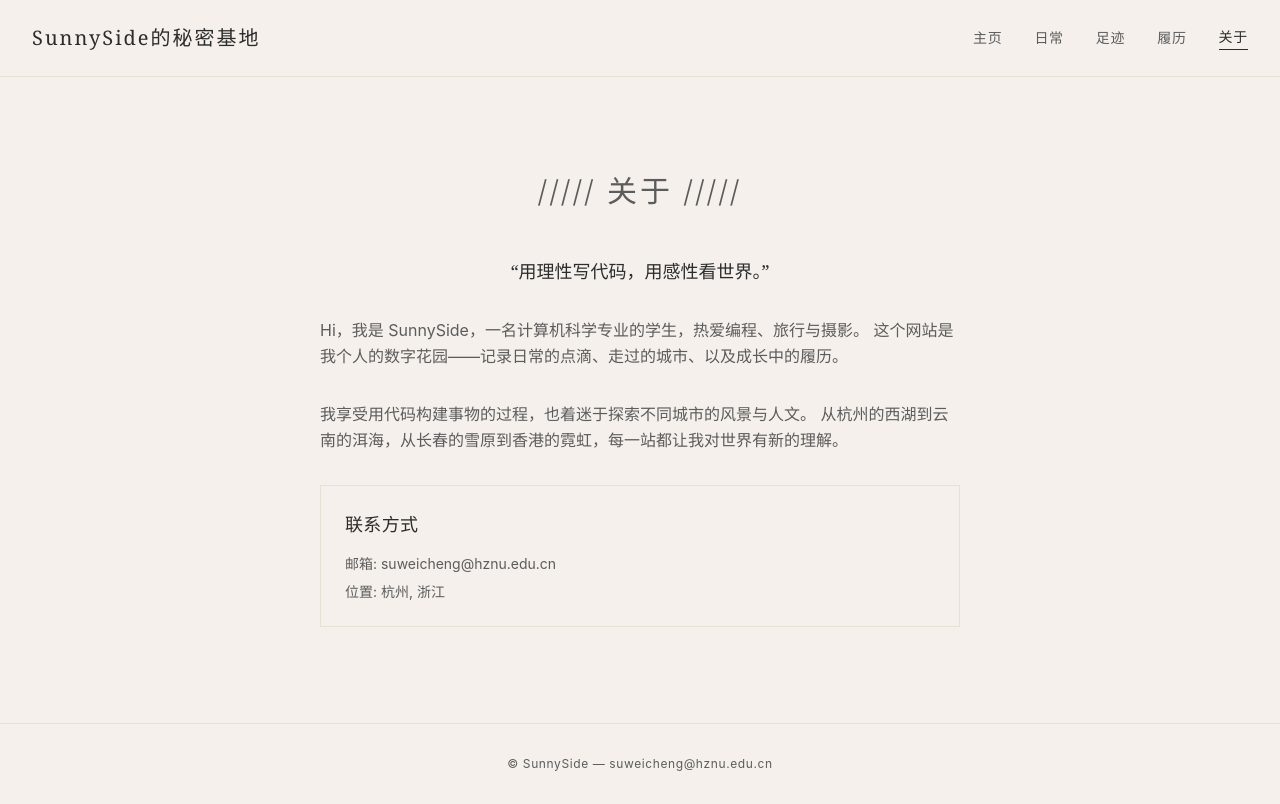
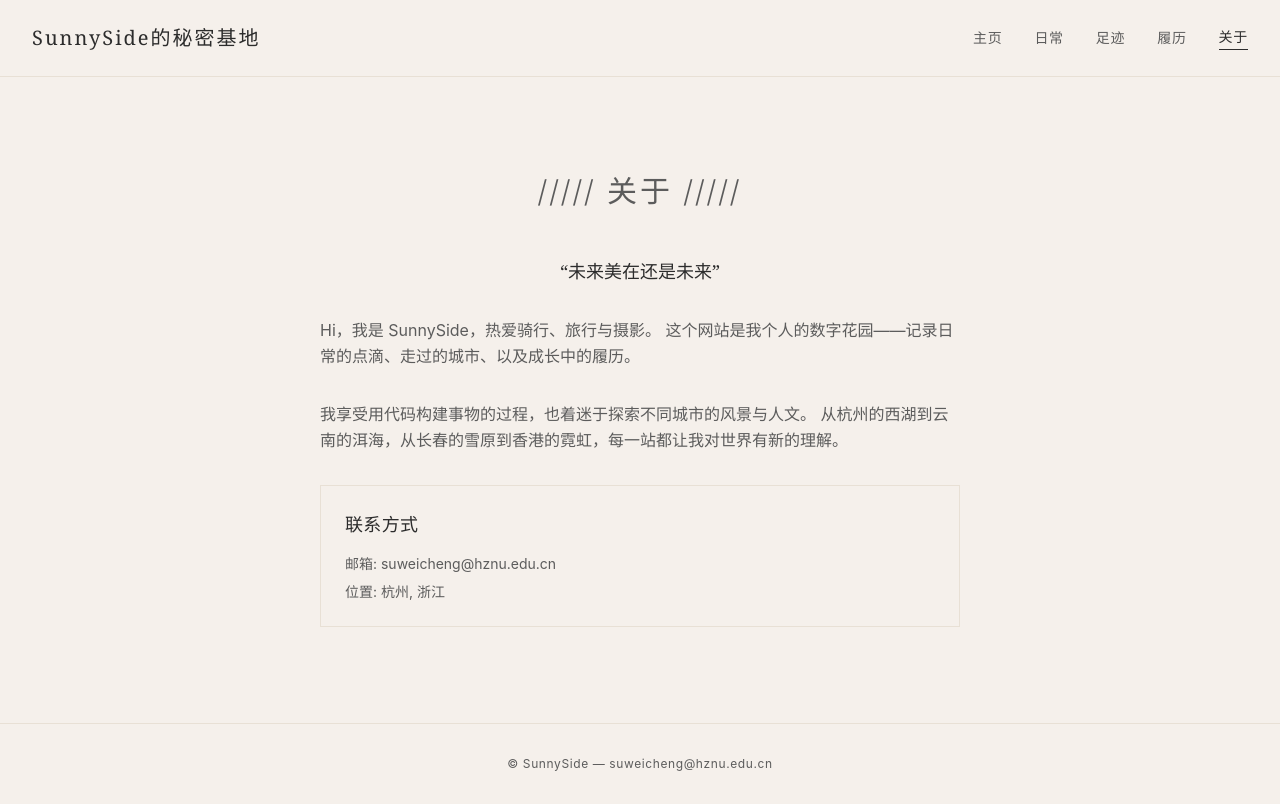
Before and after one commit to SunnySide123/sunnyside, a Next.js app: page /about in a window 1280 px wide. Built offline with nearby package versions, Linux system fonts and the light colour scheme.

Commit message:
Update about page text and default signature

```diff
--- a/app/about/page.tsx
+++ b/app/about/page.tsx
@@ -7,11 +7,11 @@ export default function AboutPage() {
 
       <div className="space-y-8 text-charcoal-light leading-relaxed">
         <p className="text-center text-lg font-serif text-charcoal">
-          &ldquo;用理性写代码，用感性看世界。&rdquo;
+          &ldquo;未来美在还是未来&rdquo;
         </p>
 
         <p>
-          Hi，我是 SunnySide，一名计算机科学专业的学生，热爱编程、旅行与摄影。
+          Hi，我是 SunnySide，热爱骑行、旅行与摄影。
           这个网站是我个人的数字花园——记录日常的点滴、走过的城市、以及成长中的履历。
         </p>
 
--- a/app/layout.tsx
+++ b/app/layout.tsx
@@ -5,7 +5,7 @@ import Footer from './components/Footer'
 
 export const metadata: Metadata = {
   title: 'SunnySide',
-  description: '用理性写代码，用感性看世界。',
+  description: '未来美在还是未来',
 }
 
 export default function RootLayout({ children }: { children: React.ReactNode }) {
--- a/app/page.tsx
+++ b/app/page.tsx
@@ -40,7 +40,7 @@ export default function HomePage() {
         </h1>
         <AvatarUpload avatarUrl={profile?.avatar_url || null} onUpdate={handleAvatarUpdate} />
         <SignatureEdit
-          signature={profile?.signature || '用理性写代码，用感性看世界。'}
+          signature={profile?.signature || '未来美在还是未来'}
           onSave={handleSignatureSave}
         />
       </div>
```
